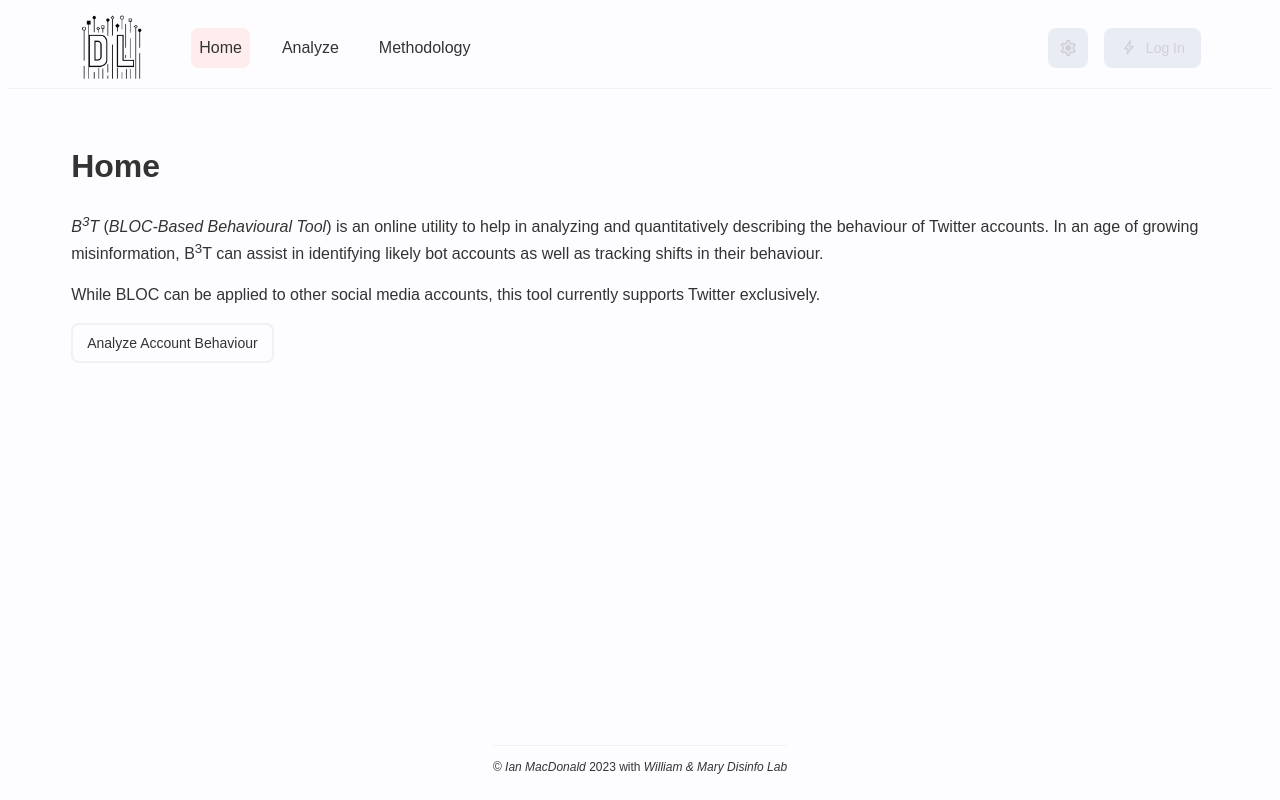
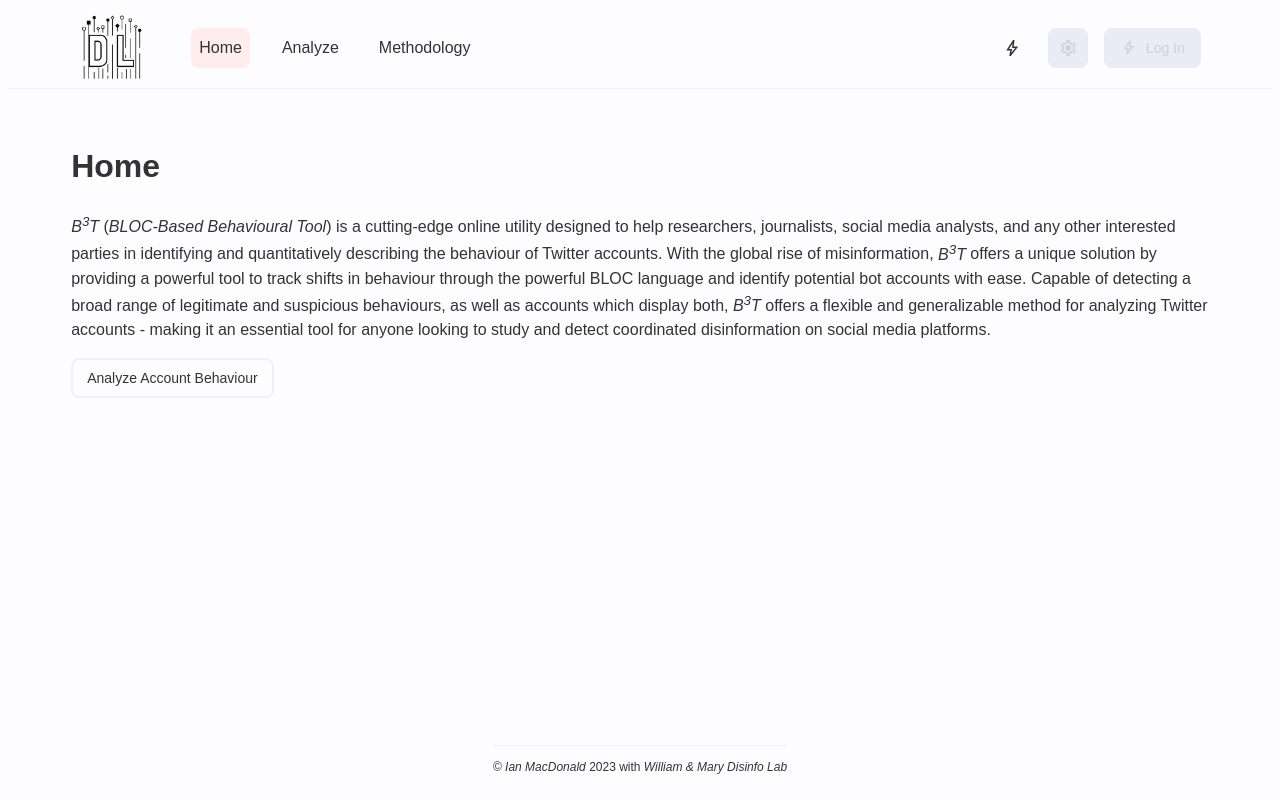
Before and after one commit to immacdonald/agwagram, a Django app: page /blocdemo/ in a window 1280 px wide. Run offline with Django 4.2, Linux system fonts and the light colour scheme; style sheets or scripts are compiled from the project's sources; some libraries are stand-ins or nearby versions.

Commit message:
Added a dark mode toggle to the website

```diff
--- a/blocdemo/forms.py
+++ b/blocdemo/forms.py
@@ -6,7 +6,7 @@ class UsernameSearchForm(forms.Form):
                               label = 'Search by Username:',
                               validators=[validators.RegexValidator(
                                     regex=r'^[A-Za-z0-9_]{1,15}$',
-                                    message='Field must contain only letters, numbers, or underscores, and be between 1 and 15 characters long'
+                                    message='Username must contain only letters, numbers, or underscores, and be between 1 and 15 characters long'
                                  )],
                               required = True,
                               widget=forms.TextInput(attrs={'placeholder': 'OSoMe_IU'}))
--- a/blocdemo/static/scss/styles.scss
+++ b/blocdemo/static/scss/styles.scss
@@ -7,6 +7,42 @@ $headerHeight: 80px;
 $footerHeight: 40px;
 
 :root {
+	--c-text-primary: #333;
+	--c-text-secondary: #686b87;
+	--c-text-action: #333;
+
+	--c-accent-primary: #be233d;
+	--c-accent-secondary: #ff2e51;
+
+	--c-border-primary: #eff1f6;
+
+	--c-background-primary: #fdfcff;
+	--c-background-secondary: #feedec;
+	--c-background-tertiary: #e9ecf4;
+
+	--c-disabled-background: var(--c-background-tertiary);
+	--c-disabled-color: #cfd1d6;
+}
+
+html[data-theme='dark'] {
+	--c-text-primary: #ffffff;
+	--c-text-secondary: #eff1f6;
+	--c-text-action: #ffffff;
+
+	--c-accent-primary: #005cf6;
+	--c-accent-secondary: #a0c2f2;
+
+	--c-border-primary: #eee;
+
+	--c-background-primary: #1c1c28;
+	--c-background-secondary: #175fe7;
+	--c-background-tertiary: #28293d;
+
+	--c-disabled-background: var(--c-background-tertiary);
+	--c-disabled-color: #494848;
+}
+
+html[data-theme='light'] {
 	--c-text-primary: #333;
 	--c-text-secondary: #686b87;
 	--c-text-action: #333;
@@ -313,6 +349,7 @@ button {
 		padding: 0 10px 0 10px;
 		height: 40px;
 		border-radius: 8px;
+		background-color: var(--c-background-primary);
 		border: 2px solid var(--c-border-primary);
 		color: var(--c-text-action);
 		font-size: 1rem;
@@ -338,8 +375,7 @@ button {
 		background-color: transparent;
 		position: absolute;
 		right: -22px;
-		top: 50%;
-		transform: translateY(-20%);
+		top: 26px;
 		font-size: 1.25em;
 		color: var(--c-text-action);
 		height: 40px;
@@ -351,6 +387,14 @@ button {
 			background-color: var(--c-background-secondary);
 		}
 	}
+}
+
+.form-error {
+	padding: 0.5em;
+	margin: 0.5em;
+	background-color: var(--c-background-secondary);
+	border-radius: 8px;
+
 }
 
 .content {
@@ -385,6 +429,7 @@ button {
 .card {
 	background-color: var(--c-background-primary);
 	box-shadow: 0 3px 3px 0 rgba(#000, 0.05), 0 5px 15px 0 rgba(#000, 0.05);
+	border: 1px solid var(--c-border-primary);
 	border-radius: 8px;
 	overflow: hidden;
 	display: flex;
--- a/blocdemo/templates/base.html
+++ b/blocdemo/templates/base.html
@@ -30,6 +30,9 @@
                 <a {% if request.resolver_match.url_name == 'methodology' %}class="active"{% endif %} href="methodology">Methodology</a>
             </nav>
             <div class="header-navigation-actions">
+                <a href="#" id="theme-toggle" class="icon-button">
+                    <span class="icon material-symbols-outlined">bolt</span>
+                </a>
                 <a href="#" class="icon-button disabled">
                     <span class="icon material-symbols-outlined">settings</span>
                 </a>
@@ -44,6 +47,26 @@
         </div>
     </div>
 </header>
+<script>
+var toggle = document.getElementById("theme-toggle");
+
+var storedTheme = localStorage.getItem('theme') || (window.matchMedia("(prefers-color-scheme: dark)").matches ? "dark" : "light");
+if (storedTheme)
+    document.documentElement.setAttribute('data-theme', storedTheme)
+
+
+toggle.onclick = function() {
+    var currentTheme = document.documentElement.getAttribute("data-theme");
+    var targetTheme = "light";
+
+    if (currentTheme === "light") {
+        targetTheme = "dark";
+    }
+
+    document.documentElement.setAttribute('data-theme', targetTheme)
+    localStorage.setItem('theme', targetTheme);
+};
+</script>
 <!--<div id="myNav" class="overlay">
     <div class="overlay-content">
       <a href="#">About</a>
--- a/blocdemo/templates/main.html
+++ b/blocdemo/templates/main.html
@@ -7,8 +7,12 @@ Home | B3T
 
 {% block content %}
 <h1>Home</h1>
-<p><i>B<sup>3</sup>T</i> (<i>BLOC-Based Behavioural Tool</i>) is an online utility to help in analyzing and quantitatively describing the behaviour of Twitter accounts.
-  In an age of growing misinformation, B<sup>3</sup>T can assist in identifying likely bot accounts as well as tracking shifts in their behaviour.</p>
-<p>While BLOC can be applied to other social media accounts, this tool currently supports Twitter exclusively. </p>
+<p><i>B<sup>3</sup>T</i> (<i>BLOC-Based Behavioural Tool</i>) is a cutting-edge online utility designed to help researchers, journalists, social media analysts,
+  and any other interested parties in identifying and quantitatively describing the behaviour of Twitter accounts.
+  With the global rise of misinformation, <i>B<sup>3</sup>T</i> offers a unique solution by providing a powerful tool to track shifts in
+  behaviour through the powerful BLOC language and identify potential bot accounts with ease.
+  Capable of detecting a broad range of legitimate and suspicious behaviours, as well as accounts which display both,
+  <i>B<sup>3</sup>T</i> offers a flexible and generalizable method for analyzing Twitter accounts -
+  making it an essential tool for anyone looking to study and detect coordinated disinformation on social media platforms.</p>
 <button onclick="location.href='{% url 'analyze' %}'" type="button">Analyze Account Behaviour</button>
 {% endblock %}
```
Also changed, not shown: blocdemo/templates/analyze.html (+9 -1 lines).
